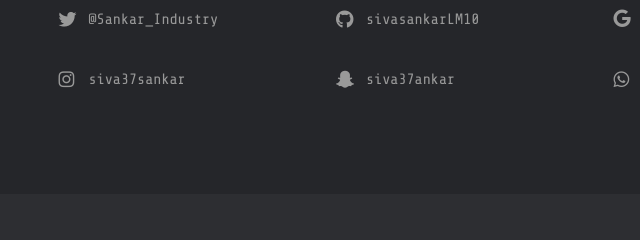
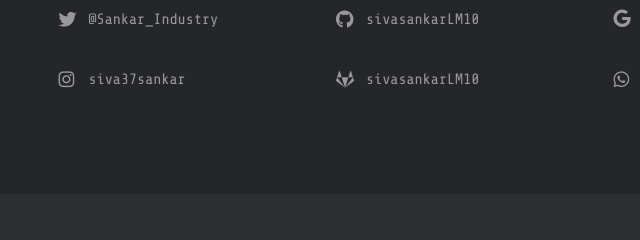
Before and after one commit to sivasankarLM10/sivasankarLM10.github.io, a plain HTML site: page index.html in a window 1280 px wide. Shown: the part 5616-5856 px from the top of the page, 319-959 px from the left. Drawn offline with nearby package versions, Linux system fonts and the light colour scheme; files whose address does not match are found by name.

Commit message:
Update index.html

```diff
--- a/index.html
+++ b/index.html
@@ -563,9 +563,9 @@ AWS Certifications: <em><u>August 2022</em></u>;<br>
                                 <div class="contact_cardText flexc">siva37sankar</div>
                             </a>
 
-                            <a href="https://www.snapchat.com/add/siva37sankar" target="_blank" class="contact_card flexc">
-                                <div class="contact_cardIcn flexc"><i class="fab fa-snapchat-ghost"></i></div>
-                                <div class="contact_cardText flexc">siva37ankar</div>
+                            <a href="https://gitlab.com/sivasankarLM10" target="_blank" class="contact_card flexc">
+                                <div class="contact_cardIcn flexc"><i class="fab fa-gitlab"></i></div>
+                                <div class="contact_cardText flexc">sivasankarLM10</div>
                             </a>
 
                             <a href="http://wasap.my/8191525257" target="_blank" class="contact_card flexc">
```
